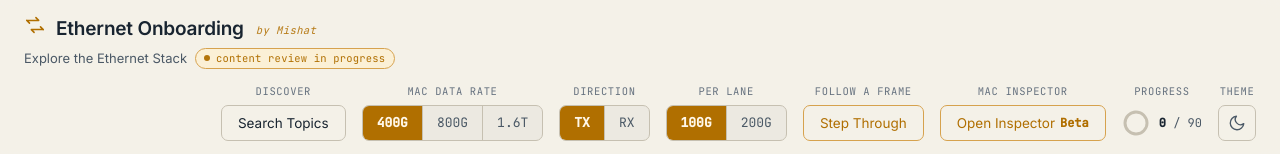
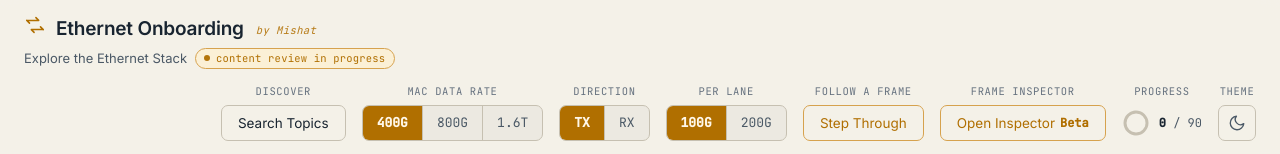
Before and after one commit to miishat/ethernet-onboarding, a React (Vite) app: page / in a window 1280 px wide. Shown: the top 154 px of the page. Built offline with nearby package versions, Linux system fonts and the light colour scheme.

Commit message:
copy: name the end-to-end tool Frame Inspector

```diff
--- a/src/components/FrameInspector.tsx
+++ b/src/components/FrameInspector.tsx
@@ -20,7 +20,7 @@ export default function FrameInspector({ stage, onStageChange, onExit, draft, on
   const selectedField = mac?.fields.find((field) => field.id === selected) || mac?.fields[0];
   const unavailable = (!!calculationUnavailableReason && stage !== "mac") || (!run && stage !== "mac");
   return <main className="inspector" aria-label="Frame inspector">
-    <div className="inspector__top"><div><p className="inspector-eyebrow">Experimental candidate calculation</p><h1>MAC frame inspector</h1><p>Applied values use a candidate reference mapping; IEEE-only 400G TX remains verification-blocked.</p></div><button className="btn" type="button" onClick={onExit}>Return to learning</button></div>
+    <div className="inspector__top"><div><p className="inspector-eyebrow">Experimental candidate calculation</p><h1>Frame inspector</h1><p>Applied values use a candidate reference mapping; IEEE-only 400G TX remains verification-blocked.</p></div><button className="btn" type="button" onClick={onExit}>Return to learning</button></div>
     <StageRail stage={stage} onStageChange={onStageChange} profileId={run?.profileId} />
     {status === "running" ? <p className="inspector__pending" aria-live="polite">Calculating applied frame…</p> : null}{error ? <p role="alert" className="frame-editor__error">{error}</p> : null}
     {unavailable ? <section className="inspector__unavailable" aria-label="Unavailable calculation" aria-live="polite"><h2>{stage.replace(/-/g, " ")}</h2><p>{calculationUnavailableReason || "Calculation not available yet. Apply a frame using the experimental reference contract to inspect calculated values. The IEEE-only profile remains verification-blocked."}</p></section> : stage !== "mac" && run ? <StageWorkspace run={run} stage={stage} selected={traceSelection} onSelect={setTraceSelection} /> : <>
--- a/src/components/Header.tsx
+++ b/src/components/Header.tsx
@@ -86,7 +86,7 @@ export default function Header({ rate, setRate, dir, setDir, gen, setGen, steppi
           </button>
         </div>
         <div>
-          <div className="control-label">MAC Inspector</div>
+          <div className="control-label">Frame Inspector</div>
           <button className="btn btn--ghost-signal" onClick={openInspector}>Open Inspector <span className="header__beta">Beta</span></button>
         </div>
         <div>
```
